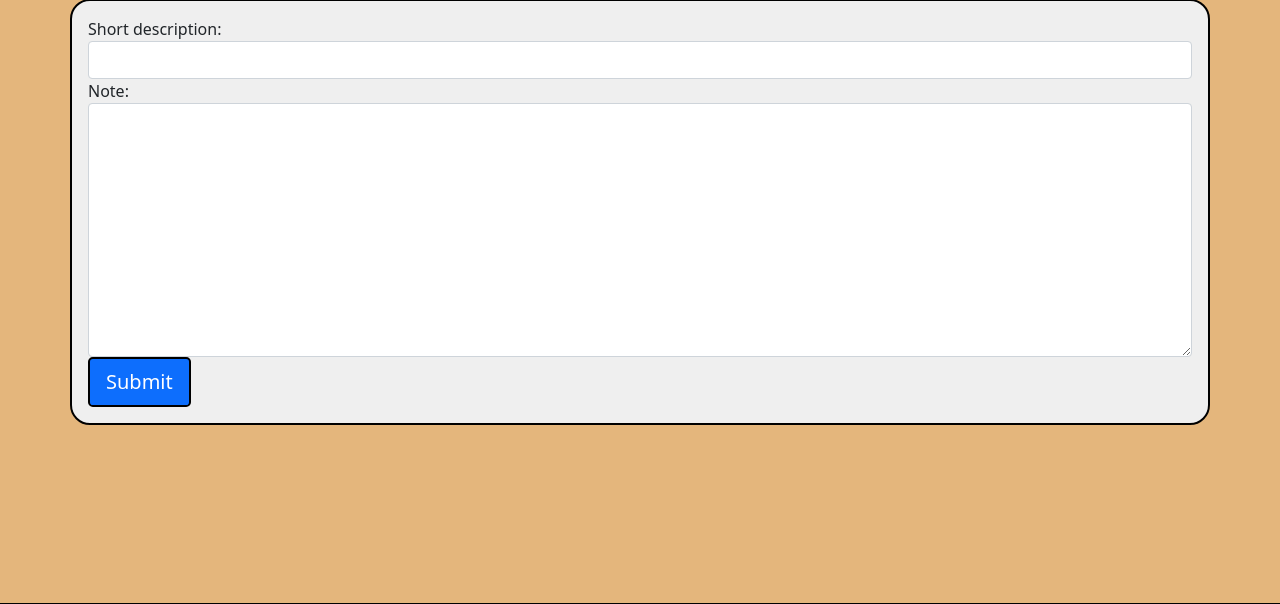
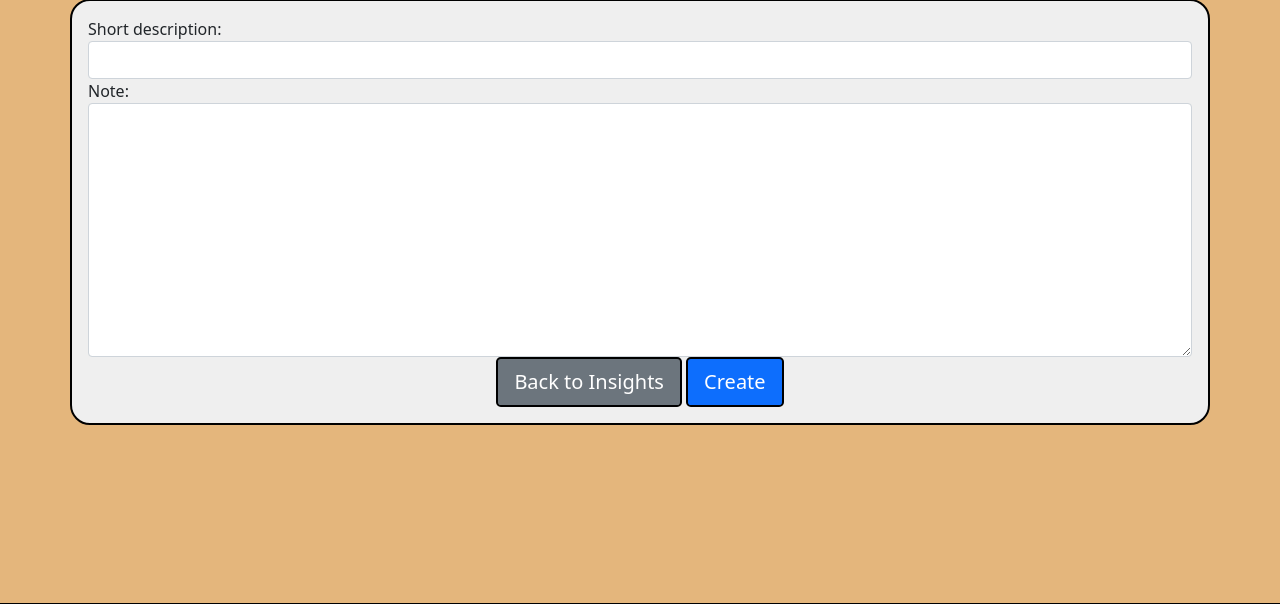
Before and after one commit to dnlbowers/jobs-a-gooden, a Django app: page /insights/add in a window 1280 px wide. Shown: the part 150-754 px from the top of the page. Run offline with Django 3.2, Linux system fonts and the light colour scheme; some libraries are stand-ins or nearby versions.

Commit message:
add back buttons to forms

```diff
--- a/job_search/templates/job_search/pages/add-insight.html
+++ b/job_search/templates/job_search/pages/add-insight.html
@@ -2,7 +2,7 @@
 {% block content %}
 
     <main>
-        <h1 class="text-center">{% if title == 'Add an Insight' %} Create an insight {% elif title == 'Edit Insight'%} Edit your insight {% endif %}</h1>
+        <h1 class="text-center">{% if title == 'Add an Insight' %} Create an insight {% elif title == 'Edit Insight'%} Edit your Insight {% endif %}</h1>
         <div class="container form-container">
             <form method="post">
                 {% csrf_token %}
@@ -16,8 +16,10 @@
                     {% render_field form.note class="form-control" %}
 
                 </div>
-
-                <button type="submit" class="btn btn-primary btn-lg">Submit</button>
+                <div class="text-center">
+                    <a href="{% url 'insights' %}" class="btn btn-secondary btn-lg">Back to Insights</i></a>
+                    <button type="submit" class="btn btn-primary btn-lg">{% if title == 'Add an Insight' %} Create {% elif title == 'Edit Insight'%} Edit {% endif %}</button>
+                </div>
             </form>
         </div>
     </main>
--- a/job_search/templates/job_search/pages/add-job.html
+++ b/job_search/templates/job_search/pages/add-job.html
@@ -15,7 +15,11 @@
                     {% render_field field class="form-control" %}
                 </div>
                 {% endfor %}
-                <button type="submit" class="btn btn-primary btn-lg">Submit</button>
+                <div class="mt-3 text-center">
+                    <a href="{% url 'job_list' %}" class="btn btn-secondary btn-lg">Back to jobs</i></a>
+                    <button type="submit" class="btn btn-primary btn-lg">Submit</button>
+                </div>
+
             </form>
         </div>
     </main>
```
